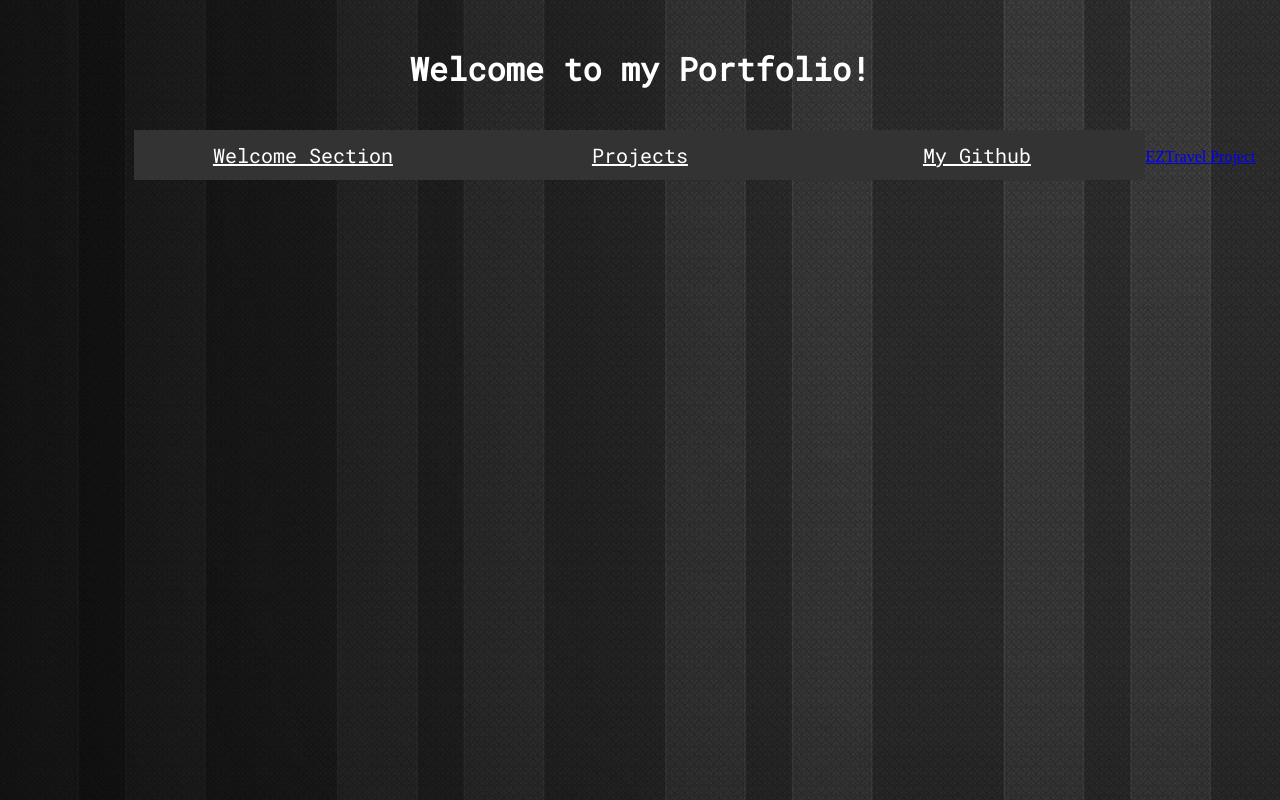
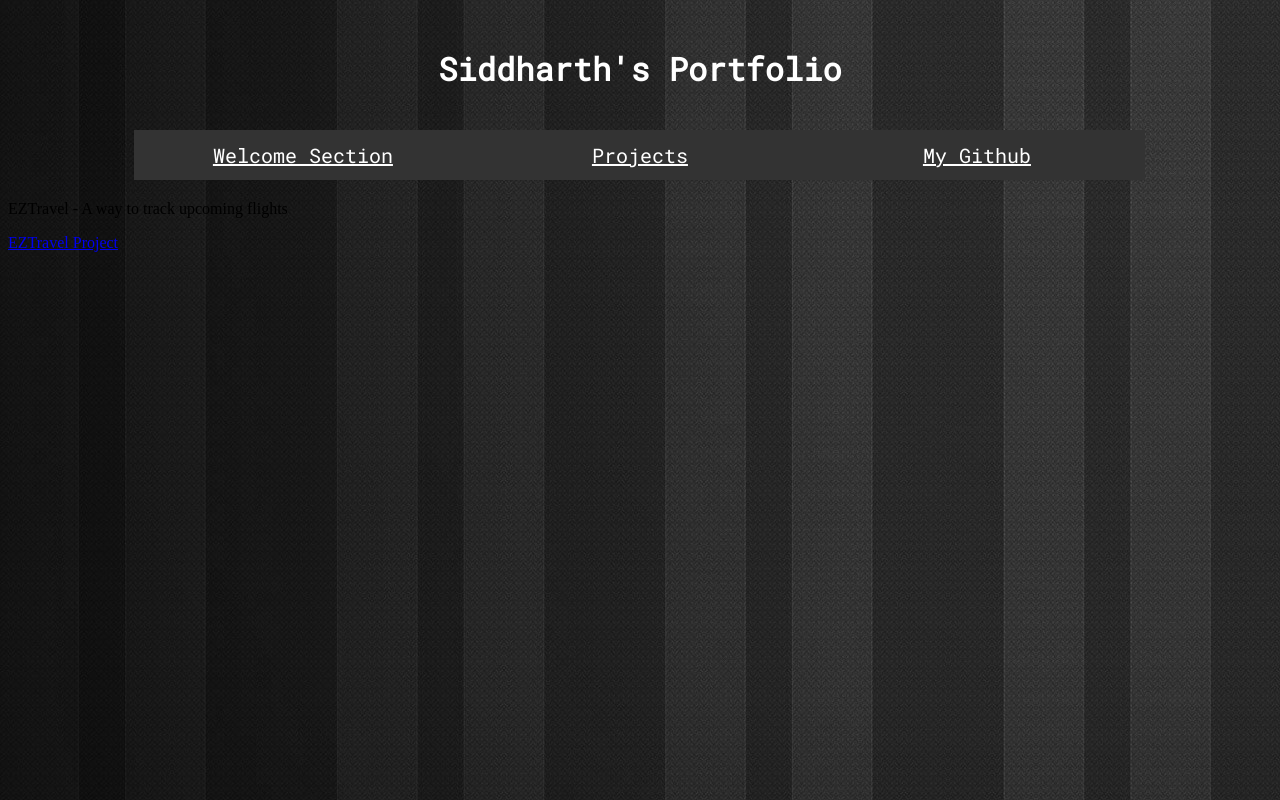
Before and after one commit to csc473s2019-webdev/hw3-p4-personal-portfolio-practice-with-html-css-srajan-17, a plain HTML site: page index.html in a window 1280 px wide. Drawn offline with Linux system fonts and the light colour scheme.

Commit message:
add project description

```diff
--- a/index.html
+++ b/index.html
@@ -11,7 +11,7 @@
     <body>
         <br>
         <div id="welcome-section">
-            <h1>Welcome to my Portfolio!</h1>
+            <h1>Siddharth's Portfolio</h1>
         </div>
         <br>
         <div id="navbar">
@@ -20,8 +20,11 @@
             <a class="navbar-item" href="https://github.com/srajan-17">My Github</a>
         </div>
         <br>
+        <br>
+        <br>
         <div id="projects">
             <div class="project-tile">
+                <p class="proj-desc">EZTravel - A way to track upcoming flights</p>
                 <a href="https://github.com/srajan-17/EZTravel">EZTravel Project</a>
             </div>
         </div>
```
Also changed, not shown: eztravel.gif (added).
